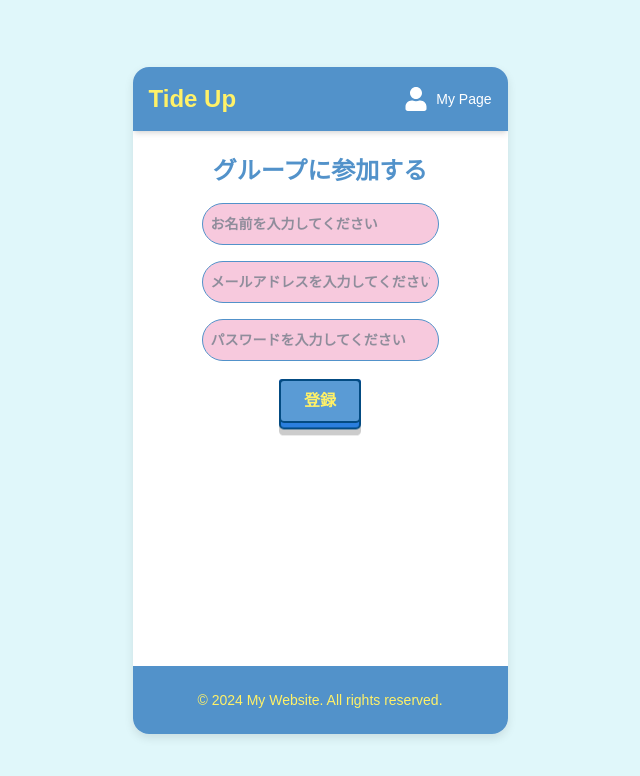
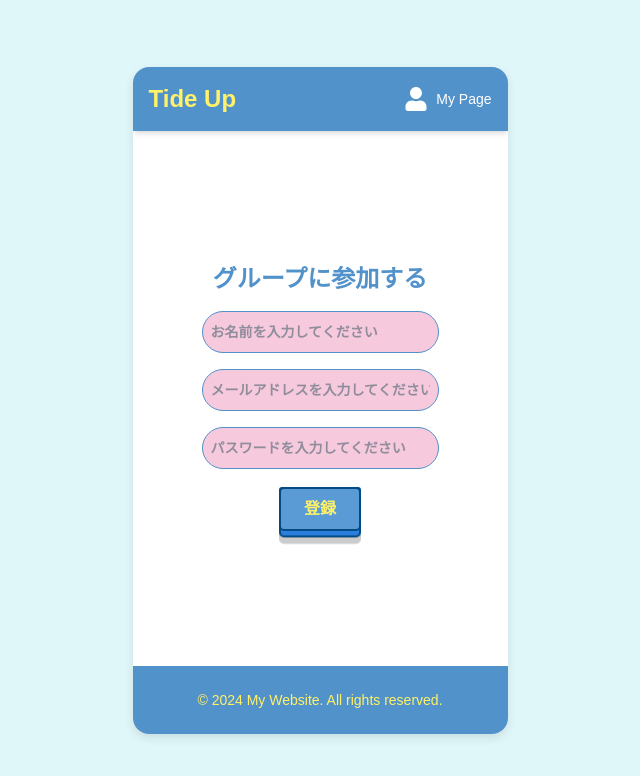
Before and after one commit to ms-engineer-bc24-07/FinalProject_teamD, a Next.js app in the folder frontend/: page /invite_accept in a window 1280 px wide. Shown: the top 776 px of the page, without its empty margins (320-960 px from the left). Built offline with nearby package versions, Linux system fonts and the light colour scheme; no server answers.

Commit message:
fix.画面配置の調整

```diff
--- a/frontend/src/app/invite_accept/page.tsx
+++ b/frontend/src/app/invite_accept/page.tsx
@@ -70,10 +70,11 @@ const InviteAcceptPage = () => {
   };
 
   return (
-    <div className="flex flex-col items-center p-6">
+    <div className="flex flex-col items-center justify-center h-screen p-6">
       <h1 className="text-2xl font-bold mb-4 text-customBlue">グループに参加する</h1>
-      {/* {message && <p className="mb-4 text-gray-700">{message}</p>} */}
-      {groupName && <p className="mb-4 font-bold text-customBlue">グループ名: {groupName}</p>}
+      {groupName && (
+        <p className="mb-4 font-bold text-customBlue">グループ名: {groupName}</p>
+      )}
       <input
         type="text"
         value={userName}
@@ -103,6 +104,7 @@ const InviteAcceptPage = () => {
       </button>
     </div>
   );
+
 };
 
 export default InviteAcceptPage;
```
